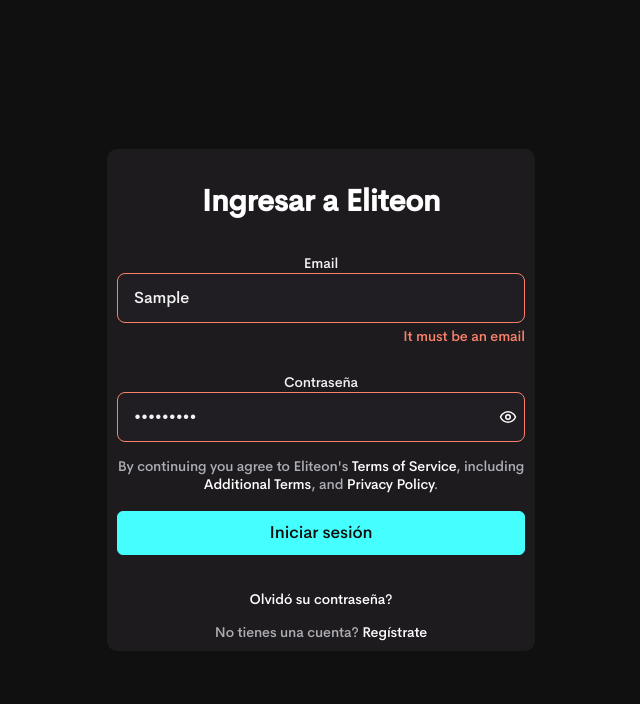
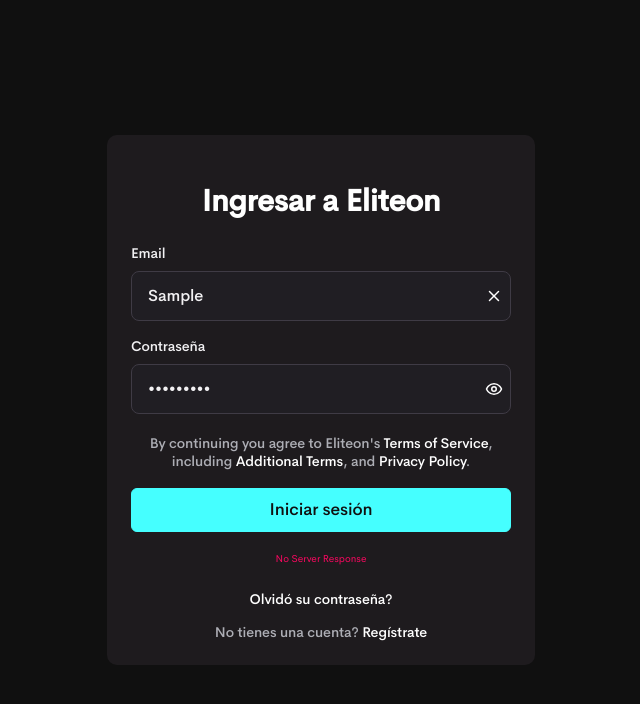
Before and after one commit to IgnaLog/eliteon, a React (Vite) app in the folder client/: page /login in a window 1280 px wide. Both pictures are taken after typing "Sample", "Sample123" into the empty fields and a click on the button "Iniciar sesión". Shown: the top 704 px of the page, without its empty margins (319-959 px from the left). Built offline with nearby package versions, Linux system fonts and the light colour scheme; no server answers.

Commit message:
v0.0.001

```diff
--- a/client/src/index.css
+++ /dev/null
@@ -1,144 +0,0 @@
-@font-face {
-    font-family: "Cerebri";
-    src: url(./fonts/Cerebri-Sans/CerebriSans-Light.eot);
-    src: url(./fonts/Cerebri-Sans/CerebriSans-Light.ttf);
-    font-weight: 300;
-    font-style: normal;
-  }
-
-  @font-face {
-    font-family: "Cerebri";
-    src: url(./fonts/Cerebri-Sans/CerebriSans-Regular.eot);
-    src: url(./fonts/Cerebri-Sans/CerebriSans-Regular.ttf);
-    font-weight: 500;
-    font-style: normal;
-  }
-
-  @font-face {
-    font-family: "Cerebri";
-    src: url(./fonts/Cerebri-Sans/CerebriSans-Bold.eot);
-    src: url(./fonts/Cerebri-Sans/CerebriSans-Bold.ttf);
-    font-weight: 700;
-    font-style: normal;
-  }
-
-* {
-    margin: 0;
-    padding: 0;
-    box-sizing: border-box;
-}
-
-html, body {
-    margin: 0;
-    color: #fff;
-    height: 100%;
-    font-family: cerebri, Helvetica,sans-serif;
-    font-size: 10px;
-    background-color: rgb(16, 16, 16);
-    -webkit-font-smoothing: antialiased;
-}
-
-
-.content {
-  display: flex;
-  flex-direction: column;
-  justify-content: center;
-  align-items: center;
-  /* min-height: 100vh;
-  padding: 1rem 0.5rem; */
-}
-
-section {
-    width: 100%;
-    max-width: 420px;
-    min-height: 400px;
-    display: flex;
-    flex-direction: column;
-    justify-content: flex-start;
-    padding: 1rem;
-    background-color: rgba(0,0,0,0.4);
-}
-
-form {
-    display: flex;
-    flex-direction: column;
-    justify-content: space-evenly;
-    flex-grow: 1;
-    /* padding-bottom: 1rem; */
-}
-
-a, a:visited {
-    color: #fff;
-}
-
-input[type="text"],
-input[type="password"],
-textarea {
-  font-family: 'Nunito', sans-serif;
-  font-size: 22px;
-  padding: 0.25rem;
-  border-radius: 0.5rem;
-}
-
-label {
-    margin-top: 1rem;
-}
-
-.instructions {
-    font-size: 0.75rem;
-    border-radius: 0.5rem;
-    background: #000;
-    color: #fff;
-    padding: 0.25rem;
-    position: relative;
-    bottom: -10px;
-}
-
-.instructions > svg {
-    margin-right: 0.25rem;
-}
-
-.offscreen {
-    position: absolute;
-    left: -9999px;
-}
-
-.hide {
-    display: none;
-}
-
-.valid {
-    color: limegreen;
-    margin-left: 0.25rem;
-}
-
-.invalid {
-    color: red;
-    margin-left: 0.25rem;
-}
-
-.errmsg {
-    background-color: lightpink;
-    color: firebrick;
-    font-weight: bold;
-    padding: 0.5rem;
-}
-
-.controlPwd{
-    position: relative;
-    user-select: none;
-}
-
-.inputPwd {
-    width: 100%;
-}
-
-.iconEye {
-    position: absolute;
-    top: 50%;
-    right: 10px;
-    transform: translateY(-50%);
-    cursor: pointer;
-    color: #999;
-    font-size: 18px;
-}
--- a/client/src/styles/globalStyles.ts
+++ b/client/src/styles/globalStyles.ts
@@ -19,19 +19,16 @@
     box-sizing: border-box;
   }
 
-
-
   html, body, #root{
     margin: 0;
     height: 100%;
-    font-family: Cerebri, Helvetica, sans-serif;
+    font-family: Cerebri Regular, Helvetica, sans-serif;
     font-weight: 500;
     font-size: 10px;
     background-color: rgb(16, 16, 16);
     color-scheme: dark;
     -webkit-font-smoothing: antialiased;
     -moz-osx-font-smoothing: grayscale;
-
   }
 
   .App {
@@ -42,7 +39,6 @@
     min-height: 100vh;
     padding: 1rem 0.5rem;
   }
-
 `;
 
 export default GlobalStyle;
--- a/client/src/views/pages/Login.tsx
+++ b/client/src/views/pages/Login.tsx
@@ -4,15 +4,16 @@
 import { useAuthStore } from "../../store/authStore";
 import { loginRequest } from "../../api/authService";
 import { ErrorMessage, Field, Form, Formik, FormikHelpers } from "formik";
-import { LuEyeOff, LuEye } from "react-icons/lu";
 import { css, styled } from "styled-components";
+import { LuEyeOff, LuEye, LuX } from "react-icons/lu";
+import spinnerSvg from "../../images/spinner-light.svg";
 
 const StyledSection = styled.section`
   width: 100%;
   max-width: 42.8rem;
   min-height: 40rem;
   text-align: center;
-  padding: 1rem;
+  padding: 2.4rem;
   overflow: hidden;
   border-radius: 10px;
   background-color: rgb(30, 27, 30);
@@ -54,7 +55,7 @@
 const StyledForm = styled(Form)`
   display: flex;
   flex-direction: column;
-  padding-bottom: 1rem;
+  margin: 15px 0px 10px;
 `;
 
 const StyledButton = styled.button`
@@ -76,6 +77,20 @@
   line-height: 2.2rem;
   padding: 1rem 1.8rem;
   border-radius: 0.6rem;
+
+  &:disabled {
+    opacity: 0.4;
+    cursor: not-allowed;
+  }
+`;
+
+const StyledContentButton = styled.div<{ show: boolean }>`
+  display: flex;
+  -webkit-box-pack: center;
+  justify-content: center;
+  -webkit-box-align: center;
+  align-items: center;
+  opacity: ${({ show }) => (show ? 1 : 0)};
 `;
 
 const StyledWrapper = styled.div`
@@ -94,7 +109,7 @@
   letter-spacing: -0.1px;
   font-weight: 500;
   color: rgba(242, 241, 243, 1);
-  margin-top: 1rem;
+  margin-bottom: 8px;
 `;
 
 const StyledInput = styled(Field)`
@@ -137,54 +152,69 @@
 `;
 
 const StyledInputWrapper = styled.div`
+  max-height: 100rem;
   position: relative;
   transition: max-height 0.4s ease-out 0s, opacity 0.8s ease 0s;
-  max-height: 100rem;
   opacity: 1;
 `;
 
-const StyledSideButton = styled.div`
+const StyledSideButton = styled.div<{ show: boolean }>`
+  height: 100%;
+  padding: 1.4rem 0.8rem;
   position: absolute;
   right: 0px;
   top: 0px;
-  height: 100%;
-  padding: 1.4rem 0.8rem;
+  align-items: center;
   -webkit-box-pack: center;
   justify-content: center;
   -webkit-box-align: center;
-  align-items: center;
   color: rgb(255, 255, 255);
   cursor: pointer;
-  display: flex;
-
-  /* position: absolute;
-  top: 50%;
-  right: 10px;
-  transform: translateY(-50%);
-  cursor: pointer;
-  color: #999;
-  font-size: 18px; */
+  user-select: none;
+  display: ${({ show }) => (show ? "flex" : "none")};
 `;
 
 const StyledErrorMessage = styled(ErrorMessage)`
-  font-family: cerebri, sans-serif;
+  margin: 0.25rem 0px 0px;
+  padding: 0.2rem 0px;
+  text-align: right;
+  color: rgb(250, 130, 106);
+  font-family: Cerebri Regular, sans-serif;
   font-size: 1.4rem;
-  font-weight: 400;
+  font-weight: 300;
   letter-spacing: -0.01rem;
   line-height: 1.8rem;
   -webkit-box-pack: end;
   justify-content: flex-end;
-  text-align: right;
-  color: rgb(250, 130, 106);
-  padding: 0.2rem 0px;
-  margin: 0.25rem 0px 0px;
+`;
+
+const LoadingSpinner = styled.img<{ show: boolean }>`
+  width: 100%;
+  height: 100%;
+  max-width: 40px;
+  padding: 0.8rem;
+  position: absolute;
+  margin: 0px auto;
+  inset: 0px;
+  box-sizing: border-box;
+  pointer-events: none;
+  animation: 864ms linear 0s infinite normal none running spin;
+  display: ${({ show }) => (show ? "block" : "none")};
+
+  @keyframes spin {
+    0% {
+      transform: rotate(0deg);
+    }
+    100% {
+      transform: rotate(360deg);
+    }
+  }
 `;
 
 const signinSchema = Yup.object().shape({
-  username: Yup.string()
-    .email("It must be an email")
-    .required("Email is required"),
-  password: Yup.string().required("Password is required"),
+  username: Yup.string().required("a").min(3, "Must be at least 3 characters"),
+
+  password: Yup.string().required("a").min(5, "Must be at least 5 characters"),
 });
 
 type FormValues = {
@@ -252,18 +282,25 @@
   return (
     <StyledSection>
       <StyledTitle>Ingresar a Eliteon</StyledTitle>
-      {/* SERVER INFO */}
-      {serverMsg && <p className="errmsg">{serverMsg}</p>}
       <Formik
         initialValues={initialValues}
         validationSchema={signinSchema}
         onSubmit={handleSubmit}
       >
-        {({ values, isSubmitting, handleChange, errors, touched }) => (
+        {({
+          values,
+          isSubmitting,
+          handleChange,
+          errors,
+          touched,
+          setFieldValue,
+        }) => (
           <StyledForm>
             {/* USERNAME */}
+            <div style={{ marginBottom: "5px", textAlign: "left" }}>
               <StyledWrapper>
                 <StyledLabel htmlFor="username">Email</StyledLabel>
+                <StyledInputWrapper>
                   <StyledInput
                     type="text"
                     id="username"
@@ -273,6 +310,13 @@
                     placeholder="you@ejemplo.com"
                     error={errors.username && touched.username}
                   />
+                  <StyledSideButton
+                    show={values.username !== ""}
+                    onClick={() => setFieldValue("username", "")}
+                  >
+                    <LuX size={18} />
+                  </StyledSideButton>
+                </StyledInputWrapper>
 
                 <StyledErrorMessage name="username" component="p" />
               </StyledWrapper>
@@ -292,12 +336,20 @@
                     className="inputPwd"
                     error={errors.username && touched.username}
                   />
-                <StyledSideButton onClick={togglePasswordVisibility()}>
-                  {showPassword ? <LuEyeOff size={18} /> : <LuEye size={18} />}
+                  <StyledSideButton
+                    show={values.password !== ""}
+                    onClick={togglePasswordVisibility()}
+                  >
+                    {showPassword ? (
+                      <LuEyeOff size={18} />
+                    ) : (
+                      <LuEye size={18} />
+                    )}
                   </StyledSideButton>
                 </StyledInputWrapper>
                 <StyledErrorMessage name="password" component="p" />
               </StyledWrapper>
+            </div>
 
             <div style={{ marginBottom: "1.8rem" }}>
               <span>
@@ -311,12 +363,27 @@
             </div>
 
             {/* BUTTON SUBMITTING */}
+
             <StyledButton type="submit" disabled={isSubmitting}>
+              <LoadingSpinner
+                src={spinnerSvg}
+                alt="Loading"
+                show={isSubmitting}
+              />
+              <StyledContentButton show={!isSubmitting}>
                 Iniciar sesión
+              </StyledContentButton>
             </StyledButton>
           </StyledForm>
         )}
       </Formik>
+
+      {/* SERVER INFO */}
+      {serverMsg && (
+        <p style={{ paddingTop: "10px", color: "rgb(255, 7, 97)" }}>
+          {serverMsg}
+        </p>
+      )}
 
       <div style={{ marginTop: "25px" }}>
         <a>Olvidó su contraseña?</a>
```
Also changed, not shown: client/src/images/spinner-light.svg (added), 1 other file (tests, documents, lock files or other folders). Lines whose indentation alone changed are shown as unchanged.
